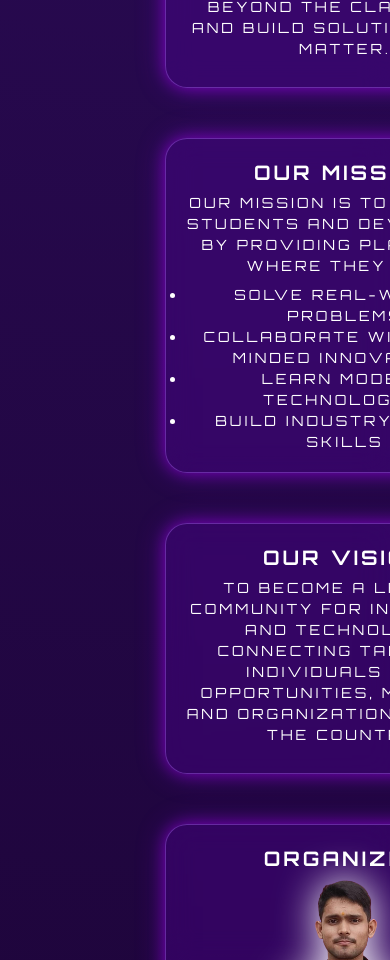
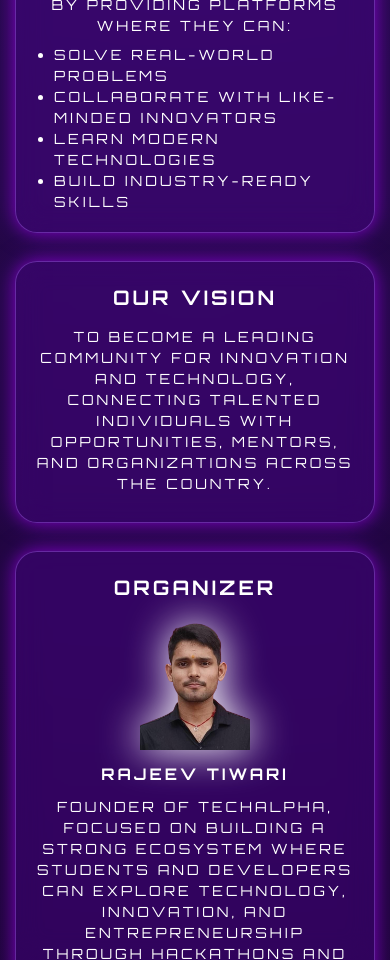
Before and after one commit to hrofficial1606/TechAlpha, a React (Vite) app in the folder my-react-app/: page /about in a window 390 px wide. Shown: the part 1040-2000 px from the top of the page. Built offline with nearby package versions, Linux system fonts and the light colour scheme; no server answers; a web font is replaced by a local one.

Commit message:
about us css fix

```diff
--- a/my-react-app/src/components/Timeline.jsx
+++ b/my-react-app/src/components/Timeline.jsx
@@ -1,4 +1,4 @@
-import "../styles/timeline.css";
+import "../styles/Timeline.css";
 import React, { useEffect, useRef, useState } from "react";
 
 const defaultDay1Events = [
--- a/my-react-app/src/styles/About.css
+++ b/my-react-app/src/styles/About.css
@@ -128,25 +128,43 @@
 @media (max-width: 768px) {
 
   .about-section {
-    padding-top: 160px;
+    min-height: auto;
+    background-size: 100% auto;
+    background-position: top center;
+    padding-top: 120px;
     padding-left: 15px;
     padding-right: 15px;
-    padding-bottom: 140px;
+    padding-bottom: 80px;
   }
 
   .about-card {
     width: 100%;
+    max-width: 100%;
+    margin: 28px auto 0;
+    margin-left: auto;
     padding: 16px;
     font-size: 14px;
     border-radius: 14px;
+    line-height: 1.6;
   }
 
-  .about-card + .about-card {
-    margin-top: 50px;
+  .about-card:first-of-type {
+    margin-top: 0;
   }
 
   .about-card h2 {
     font-size: 20px;
+    margin-bottom: 12px;
+  }
+
+  .about-card h5 {
+    font-size: 16px;
+    margin: 12px 0 8px;
+  }
+
+  .about-card ul {
+    padding-left: 18px;
+    text-align: left;
   }
 
   .about-card p,
@@ -156,7 +174,7 @@
   }
 
   .sponsor-logo {
-    width: 120px;
+    width: 110px;
     height: auto;
     margin: 10px auto;
     display: block;
```
